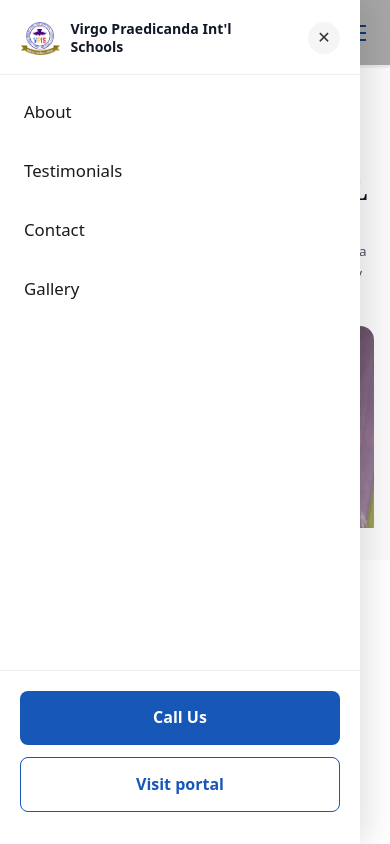
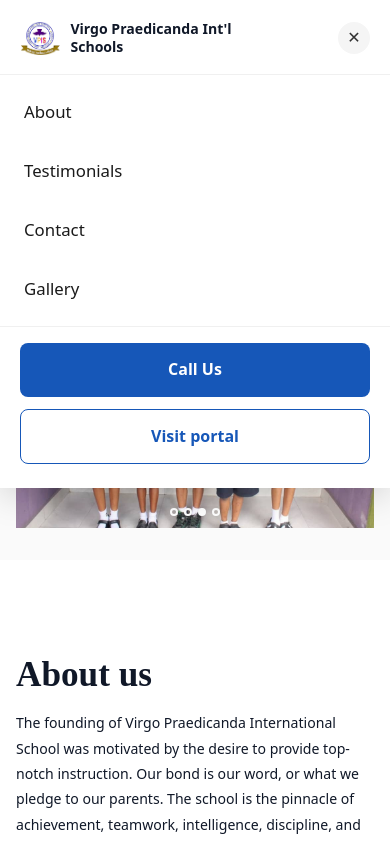
Before and after one commit to Abas-dev/VIRGO-PRAEDICANDA-landing, a React (Vite) app: page / in a window 390 px wide. Both pictures are taken after a click on the button 355 px from the left and 32 px from the top of the page. Shown: the top 844 px of the page. Built offline with nearby package versions, Linux system fonts and the light colour scheme.

Commit message:
made hamburger menu drop down from top
changed phone number and email

```diff
--- a/src/App.jsx
+++ b/src/App.jsx
@@ -71,7 +71,7 @@ const Navbar = () => {
 
         {/* CTA buttons */}
         <div className="drawer-actions">
-          <a className="drawer-btn drawer-btn-primary" href="tel:+2348094849278">Call Us</a>
+          <a className="drawer-btn drawer-btn-primary" href="tel:+234 913 255 4783">Call Us</a>
           <a className="drawer-btn drawer-btn-outline" href="#contact" onClick={() => setMenuOpen(false)}>Visit portal</a>
         </div>
       </div>
@@ -386,7 +386,7 @@ const Contact = () => (
             </div>
             <div>
               <h4>Phone</h4>
-              <p>+234 809 484 9278<br />+234 812 266 8724</p>
+              <p>+234 913 255 4783</p>
             </div>
           </div>
 
@@ -399,7 +399,7 @@ const Contact = () => (
             </div>
             <div>
               <h4>Email</h4>
-              <p>info@ashmerlynintlschool.com.ng</p>
+              <p>info@schools.com</p>
             </div>
           </div>
 
--- a/src/index.css
+++ b/src/index.css
@@ -274,7 +274,7 @@ h3,
   display: none;
   position: fixed;
   inset: 0;
-  background: rgba(0, 0, 0, 0.35);
+  background: rgba(0, 0, 0, 0.25);
   z-index: 1200;
 }
 
@@ -282,22 +282,23 @@ h3,
   position: fixed;
   top: 0;
   left: 0;
-  width: 100vw;
-  max-width: 360px;
-  height: 100vh;
+  width: 100%;
   background: #fff;
   z-index: 1300;
   display: flex;
   flex-direction: column;
   padding: 0;
-  transform: translateX(-110%);
+  /* start above the viewport so it slides down */
+  transform: translateY(-110%);
   transition: transform 0.3s ease;
-  box-shadow: 6px 0 32px rgba(0,0,0,0.13);
+  box-shadow: 0 8px 32px rgba(0,0,0,0.15);
   visibility: hidden;
+  /* height is determined by content, not viewport */
+  height: auto;
 }
 
 .mobile-drawer.drawer-open {
-  transform: translateX(0);
+  transform: translateY(0);
   visibility: visible;
 }
 
@@ -378,7 +379,7 @@ h3,
   display: flex;
   flex-direction: column;
   gap: 0.75rem;
-  padding: 1.25rem 1.25rem 2rem;
+  padding: 1rem 1.25rem 1.5rem;
   border-top: 1px solid #f0f0f0;
 }
 
@@ -1362,8 +1363,11 @@ h3,
     display: flex;
   }
 
+  /* overlay sits below the drawer so tapping outside dismisses it */
   .mobile-overlay {
     display: block;
+    top: 0;
+    z-index: 1299;
   }
 
   .hero-modern {
```
